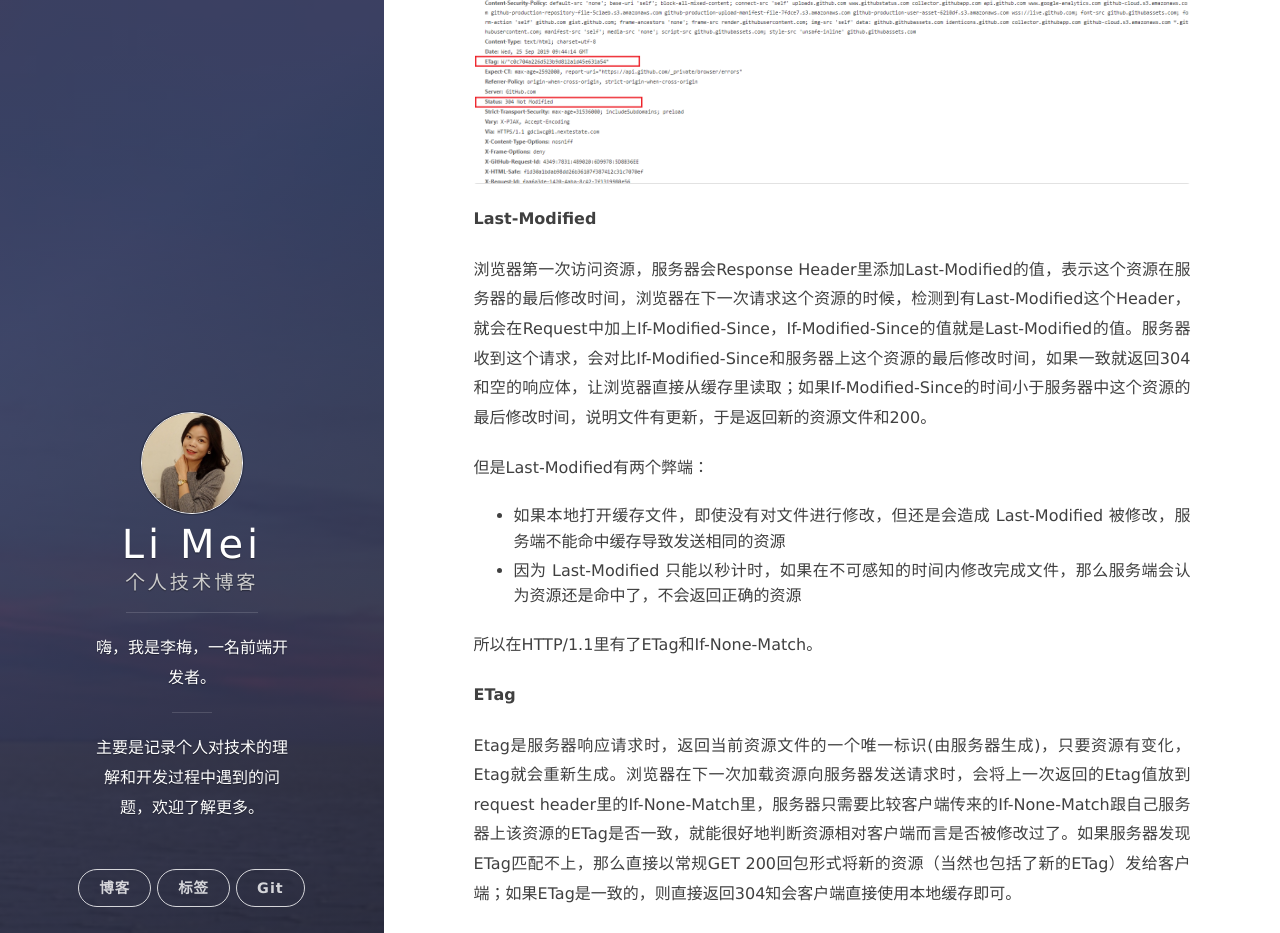
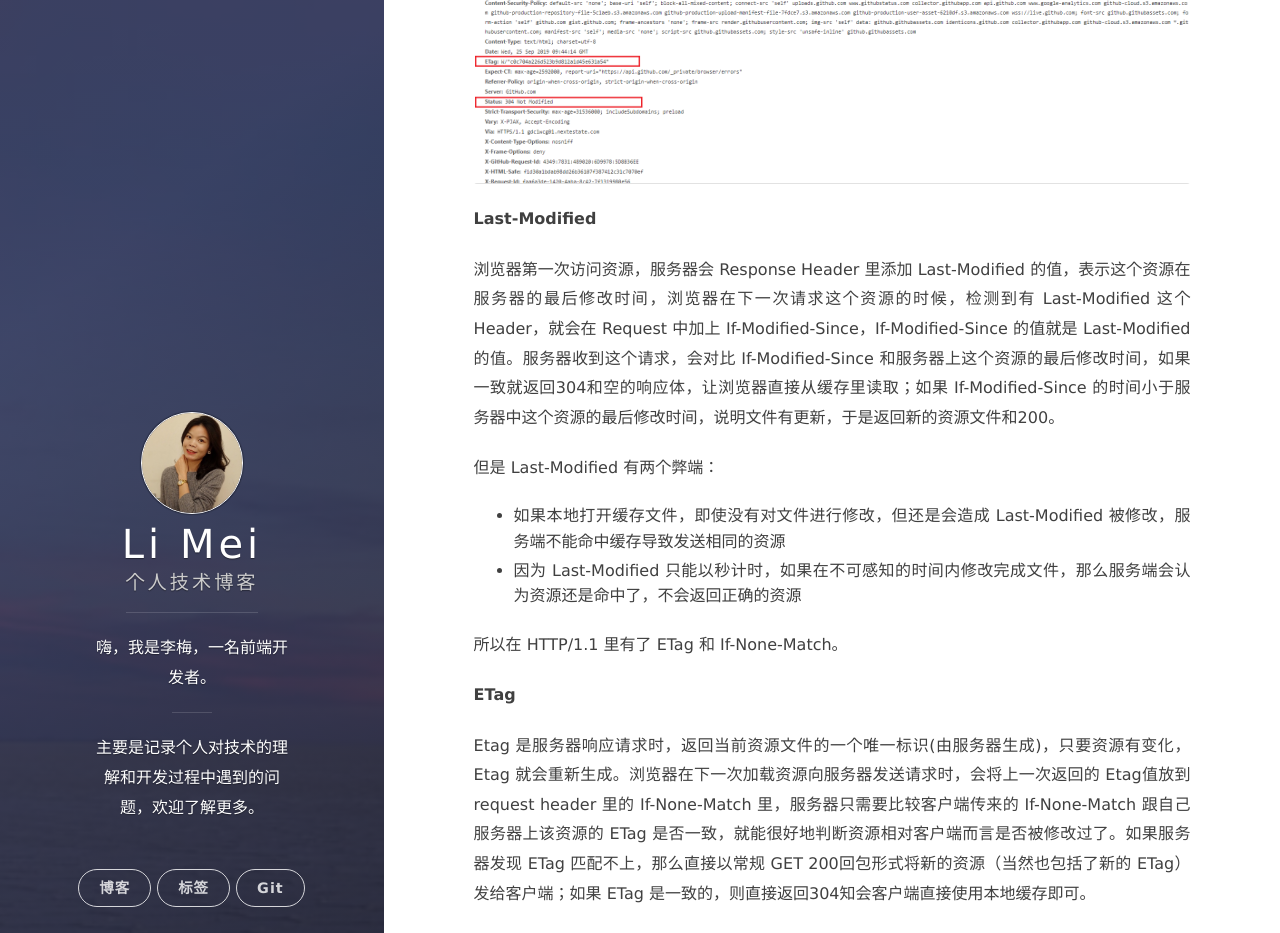
Before and after one commit to LiMeii/LiMeii.github.io, a Jekyll site: the page built from _posts/2018-11-02-web-cache.md, in a window 1280 px wide and 1400 px high, scrolled down 7566 px. Shown: the top 933 px of the window. Built offline with Jekyll 4.4.1, drawn with Linux system fonts in a browser that asks for light colours; nearby versions of some CDN libraries; some of the changed text lies outside the part shown.

Commit message:
update web cache post

````diff
--- a/_posts/2018-11-02-web-cache.md
+++ b/_posts/2018-11-02-web-cache.md
@@ -7,47 +7,47 @@ layout: post
 缓存算是性能优化中比较简单又高效的方式，合理的缓存策略可以减少延迟，在重复利用缓存的资源文件同时，可以减少带宽和降低网络负荷，从而大大提高了性能。这篇文件就来介绍强缓存和协商缓存的工作机制。
 
 ## 什么是浏览器缓存
-以Chrome为例，打开DevTools到NetWork，第一次访问我的Github，能看到总共有28个HTTP Request都是从服务响应拿到的：
+以 Chrome 为例，打开 DevTools 到 NetWork，第一次访问我的 Github，能看到总共有28个 HTTP Request 都是从服务响应拿到的：
 ![web-cache](/assets/images/posts/web/web-cache01.png){:height="100%" width="100%"}
 
-刷新页面，我们看到这个28个Request，有的是从```memory cache```和```disk cache```拿到的，有些是从服务器响应拿到的：
+刷新页面，我们看到这个28个 Request，有的是从```memory cache```和```disk cache```拿到的，有些是从服务器响应拿到的：
 ![web-cache](/assets/images/posts/web/web-cache02.png){:height="100%" width="100%"}
 
-在上图中可以看到，浏览器把一些css文件和图片这些静态资源放在了```memory cache```和```disk cache```，后续在访问这个页面的时候，这些静态资源就可以直接从缓存里拿，而不需要去服务器上下载，从而可以提高性能。
+在上图中可以看到，浏览器把一些 css 文件和图片这些静态资源放在了```memory cache```和```disk cache```，后续在访问这个页面的时候，这些静态资源就可以直接从缓存里拿，而不需要去服务器上下载，从而可以提高性能。
 
 
 整个流程如下：
 ![web-cache](/assets/images/posts/web/web-cache03.png){:height="100%" width="100%"}
 
-### memory cache和disk cache的区别
-静态资源文件，可以放在memory cache也可以放在disk cache里，那么这两个有什么区别呢？
+### memory cache 和 disk cache 的区别
+静态资源文件，可以放在 memory cache 也可以放在 disk cache 里，那么这两个有什么区别呢？
 
 **memory cache**
 
-memory cache是内存中的缓存，主要包含当前页面中已经下载的资源，比如样式、脚本、图片等等。读取内存中的数据肯定比磁盘块，但是内存缓存的时间段，会随着进程的是否而释放。一旦我们关闭Tab页面，内存中的缓存就被释放了。
+memory cache 是内存中的缓存，主要包含当前页面中已经下载的资源，比如样式、脚本、图片等等。读取内存中的数据肯定比磁盘块，但是内存缓存的时间段，会随着进程的是否而释放。一旦我们关闭 Tab 页面，内存中的缓存就被释放了。
 
 
-因为内存有限，并不是所有的资源文件都会放在内存里缓存，它主要用来缓存有preloader相关指令的资源，比如```<link rel="prefetch">```。preloader可以一边解析js/css文件，一边网络请求下一个资源。
+因为内存有限，并不是所有的资源文件都会放在内存里缓存，它主要用来缓存有 preloader 相关指令的资源，比如```<link rel="prefetch">```。preloader 可以一边解析 js/css 文件，一边网络请求下一个资源。
 
 **disk cache**
 
-disk cache也就是存在磁盘上的缓存，读取速度比memory cache慢点，但是所有的资源文件都可以存在磁盘里。在所有浏览器缓存中，disk cache覆盖面最大，它会根据HTTP Header中的字段判断哪些资源需要缓存，哪些资源已经过期需要重新从服务器端请求。
+disk cache 也就是存在磁盘上的缓存，读取速度比 memory cache 慢点，但是所有的资源文件都可以存在磁盘里。在所有浏览器缓存中，disk cache 覆盖面最大，它会根据 HTTP Header 中的字段判断哪些资源需要缓存，哪些资源已经过期需要重新从服务器端请求。
 
 
 一般来说，大的文件和使用频率高的文件，会被优先放在磁盘里。
 
 ## 那么浏览器怎么知道要缓存哪些文件？
-从服务器返回的Http Response Header中，通常有这几个属性用来标识缓存：
+从服务器返回的 Http Response Header 中，通常有这几个属性用来标识缓存：
 - Cache-Control
 - Expires
 - ETag / If-None-Match
 - Last-Modified / If-Modified-Since
 
-其中Expires和Cache-Control是用来标识强缓存，ETag和Last-Modified用来标识协商缓存。
+其中 Expires 和 Cache-Control 是用来标识强缓存，ETag 和 Last-Modified 用来标识协商缓存。
 
 
 ### 强缓存
-强缓存是不会向服务器发送请求，直接从缓存中读取资源，在DevTools的Network可以看到该请求的状态码是200，并且在Size那一列里会显示from memory cache或者from disk cache。强缓存是通过Expires和Cache-Control来实现的，如下：
+强缓存是不会向服务器发送请求，直接从缓存中读取资源，在 DevTools 的 Network 可以看到该请求的状态码是200，并且在 Size 那一列里会显示 from memory cache 或者 from disk cache。强缓存是通过 Expires 和 Cache-Control 来实现的，如下：
 ![web-cache](/assets/images/posts/web/web-cache04.png){:height="100%" width="100%"}
 
 **Expires**
@@ -55,17 +55,17 @@ disk cache也就是存在磁盘上的缓存，读取速度比memory cache慢点
 ```html
 Expires: Wed, 25 Sep 2019 08:13:53 GMT
 ```
-这个属性是http1.0里的，表示缓存里的文件在这个属性对应时间以后过期。在HTTP Response时告诉浏览器在过期时间内可以直接从浏览器缓存里读取数据，无需再次请求，```Expires: Wed, 25 Sep 2019 08:13:53 GMT```表示资源会在```Expires: Wed, 25 Sep 2019 08:13:53 GMT```后过期，需要再次请求。
+这个属性是 http1.0 里的，表示缓存里的文件在这个属性对应时间以后过期。在 HTTP Response 时告诉浏览器在过期时间内可以直接从浏览器缓存里读取数据，无需再次请求，```Expires: Wed, 25 Sep 2019 08:13:53 GMT```表示资源会在```Expires: Wed, 25 Sep 2019 08:13:53 GMT```后过期，需要再次请求。
 
 
-Expires是HTTP/1的产物，受限于本地时间，如果修改了本地时间，可能会造成缓存失效。
+Expires 是 HTTP/1 的产物，受限于本地时间，如果修改了本地时间，可能会造成缓存失效。
 
 **Cache-Control**
 
-Cache-Control是HTTP/1.1的产物，同时有Expires和Cache-Control的时候，Cache-Control的优先级要比Expires要高，比如```Cache-Control: max-age=300```，表示这个请求的返回时间（浏览器会记录该时间）的五分钟之内再次加载该资源，就会从缓存中读取该文件，无需再次请求。
+Cache-Control 是 HTTP/1.1 的产物，同时有 Expires 和 Cache-Control 的时候，Cache-Control 的优先级要比 Expires 要高，比如```Cache-Control: max-age=300```，表示这个请求的返回时间（浏览器会记录该时间）的五分钟之内再次加载该资源，就会从缓存中读取该文件，无需再次请求。
 
 
-Cache-Control除了max-age之外，还有好几个属性可以用来控制cache的行为，比如：
+Cache-Control 除了 max-age 之外，还有好几个属性可以用来控制 cache 的行为，比如：
 
 ```html
 Cache-Control: public
@@ -80,12 +80,12 @@ private 表示资源只可以被浏览器缓存，是私有缓存
 ```html
 Cache-Control: no-store
 ```
-no-store表示浏览器需要每次都从服务器拿资源，真正的不缓存数据到本地。
+no-store 表示浏览器需要每次都从服务器拿资源，真正的不缓存数据到本地。
 
 ```html
 Cache-Control: no-cache
 ```
-no-cache并不是不缓存的意思，而是告诉浏览器要使用缓存文件，但是每次需要跟服务器确认是最新文件以后才能用，一般使用Etag或者Last-Modified字段来控制缓存，看Etag/Last-Modified是否跟服务器匹配，如果匹配就返回304告诉浏览器从缓存里取数据，不匹配就返回200并且重新返回数据。
+no-cache 并不是不缓存的意思，而是告诉浏览器要使用缓存文件，但是每次需要跟服务器确认是最新文件以后才能用，一般使用 Etag 或者 Last-Modified 字段来控制缓存，看 Etag/Last-Modified 是否跟服务器匹配，如果匹配就返回304告诉浏览器从缓存里取数据，不匹配就返回200并且重新返回数据。
 
 ```html
 Cache-Control: max-age=60
@@ -95,7 +95,7 @@ Cache-Control: max-age=60
 ```html
 Cache-Control: s-maxage=60
 ```
-覆盖max-age，作用一样，只在代理服务器中生效
+覆盖 max-age，作用一样，只在代理服务器中生效
 
 ```html
 Cache-Control: must-revalidate
@@ -105,47 +105,47 @@ Cache-Control: must-revalidate
 ```html
 Cache-Control: max-stale=30
 ```
-能容忍的最大过期时间。max-stale指令标示了客户端愿意接收一个已经过期了的响应。如果指定了max-stale的值，则最大容忍时间为对应的秒数。如果没有指定，那么说明浏览器愿意接收任何age的响应（age表示响应由源站生成或确认的时间与当前时间的差值）
+能容忍的最大过期时间。max-stale 指令标示了客户端愿意接收一个已经过期了的响应。如果指定了 max-stale 的值，则最大容忍时间为对应的秒数。如果没有指定，那么说明浏览器愿意接收任何 age 的响应（age表示响应由源站生成或确认的时间与当前时间的差值）
 
 ```html
 Cache-Control: max-fresh=30
 ```
-能够容忍的最小新鲜度，min-fresh标示了客户端不愿意接受新鲜度不多于当前的age加上min-fresh设定的时间之和的响应
+能够容忍的最小新鲜度，min-fresh 标示了客户端不愿意接受新鲜度不多于当前的 age 加上 min-fresh 设定的时间之和的响应
 
-如何结合使用上面这些Cache-Control的属性，可以参考如下：
+如何结合使用上面这些 Cache-Control 的属性，可以参考如下：
 ![web-cache](/assets/images/posts/web/web-cache05.png){:height="100%" width="100%"}
 
 ### 协商缓存
 协商缓存是指在强缓存失效后，浏览器携带缓存标识向服务器发起请求，由服务器根据缓存标识来决定是否使用缓存，过程如下：
-- 缓存还有效，返回304和Not Modified
+- 缓存还有效，返回304和 Not Modified
 ![web-cache](/assets/images/posts/web/web-cache06.png){:height="100%" width="100%"}
 
 - 缓存失效，返回200和请求结果
 ![web-cache](/assets/images/posts/web/web-cache07.png){:height="100%" width="100%"}
 
-协商缓存是利用的是【Last-Modified，If-Modified-Since】和【ETag、If-None-Match】这两对Header来管理的，如下：
+协商缓存是利用的是【Last-Modified，If-Modified-Since】和【ETag、If-None-Match】这两对 Header 来管理的，如下：
 ![web-cache](/assets/images/posts/web/web-cache08.png){:height="100%" width="100%"}
 
 **Last-Modified**
 
-浏览器第一次访问资源，服务器会Response Header里添加Last-Modified的值，表示这个资源在服务器的最后修改时间，浏览器在下一次请求这个资源的时候，检测到有Last-Modified这个Header，就会在Request中加上If-Modified-Since，If-Modified-Since的值就是Last-Modified的值。服务器收到这个请求，会对比If-Modified-Since和服务器上这个资源的最后修改时间，如果一致就返回304和空的响应体，让浏览器直接从缓存里读取；如果If-Modified-Since的时间小于服务器中这个资源的最后修改时间，说明文件有更新，于是返回新的资源文件和200。
+浏览器第一次访问资源，服务器会 Response Header 里添加 Last-Modified 的值，表示这个资源在服务器的最后修改时间，浏览器在下一次请求这个资源的时候，检测到有 Last-Modified 这个 Header，就会在 Request 中加上 If-Modified-Since，If-Modified-Since 的值就是 Last-Modified 的值。服务器收到这个请求，会对比 If-Modified-Since 和服务器上这个资源的最后修改时间，如果一致就返回304和空的响应体，让浏览器直接从缓存里读取；如果 If-Modified-Since 的时间小于服务器中这个资源的最后修改时间，说明文件有更新，于是返回新的资源文件和200。
 
 
-但是Last-Modified有两个弊端：
+但是 Last-Modified 有两个弊端：
 - 如果本地打开缓存文件，即使没有对文件进行修改，但还是会造成 Last-Modified 被修改，服务端不能命中缓存导致发送相同的资源
 - 因为 Last-Modified 只能以秒计时，如果在不可感知的时间内修改完成文件，那么服务端会认为资源还是命中了，不会返回正确的资源
 
-所以在HTTP/1.1里有了ETag和If-None-Match。
+所以在 HTTP/1.1 里有了 ETag 和 If-None-Match。
 
 **ETag**
 
-Etag是服务器响应请求时，返回当前资源文件的一个唯一标识(由服务器生成)，只要资源有变化，Etag就会重新生成。浏览器在下一次加载资源向服务器发送请求时，会将上一次返回的Etag值放到request header里的If-None-Match里，服务器只需要比较客户端传来的If-None-Match跟自己服务器上该资源的ETag是否一致，就能很好地判断资源相对客户端而言是否被修改过了。如果服务器发现ETag匹配不上，那么直接以常规GET 200回包形式将新的资源（当然也包括了新的ETag）发给客户端；如果ETag是一致的，则直接返回304知会客户端直接使用本地缓存即可。
+Etag 是服务器响应请求时，返回当前资源文件的一个唯一标识(由服务器生成)，只要资源有变化，Etag 就会重新生成。浏览器在下一次加载资源向服务器发送请求时，会将上一次返回的 Etag值放到request header 里的 If-None-Match 里，服务器只需要比较客户端传来的 If-None-Match 跟自己服务器上该资源的 ETag 是否一致，就能很好地判断资源相对客户端而言是否被修改过了。如果服务器发现 ETag 匹配不上，那么直接以常规 GET 200回包形式将新的资源（当然也包括了新的 ETag）发给客户端；如果 ETag 是一致的，则直接返回304知会客户端直接使用本地缓存即可。
 
-ETag的优先级要高于Last-Modified。
+ETag 的优先级要高于 Last-Modified。
 
 
 ## 缓存机制总结
-强制缓存优先于协商缓存进行，若强制缓存(Expires和Cache-Control)生效则直接使用缓存，若不生效则进行协商缓存(Last-Modified / If-Modified-Since和Etag / If-None-Match)，协商缓存由服务器决定是否使用缓存，若协商缓存失效，那么代表该请求的缓存失效，返回200，重新返回资源和缓存标识，再存入浏览器缓存中；生效则返回304，继续使用缓存。具体流程图如下：
+强制缓存优先于协商缓存进行，若强制缓存(Expires 和 Cache-Control)生效则直接使用缓存，若不生效则进行协商缓存(Last-Modified / If-Modified-Since和Etag / If-None-Match)，协商缓存由服务器决定是否使用缓存，若协商缓存失效，那么代表该请求的缓存失效，返回200，重新返回资源和缓存标识，再存入浏览器缓存中；生效则返回304，继续使用缓存。具体流程图如下：
 ![web-cache](/assets/images/posts/web/web-cache09.png){:height="100%" width="100%"}
 
 ### 如果浏览器没有设置缓存策略，缓存怎么处理？
@@ -168,7 +168,7 @@ ETag的优先级要高于Last-Modified。
 
 ### 那么如何解决这个问题呢？
 
-通常来讲，引用js或者其他静态文件是这样的：
+通常来讲，引用 js 或者其他静态文件是这样的：
 ```html
 <script src="../js/app.min.js">
 ```
@@ -178,12 +178,12 @@ ETag的优先级要高于Last-Modified。
 <script src="../js/app-v2.min.js">
 ```
 
-**第二种方案就是每次对应静态文件里有内容改动的时候，自动加一段hash到静态文件名里**
+**第二种方案就是每次对应静态文件里有内容改动的时候，自动加一段 hash 到静态文件名里**
 ```html
 <script src="../js/app-ef1d8c670o00b204e9800998ecfere.min.js">
 ```
 
-**第三种方案是在后面加一段query string**
+**第三种方案是在后面加一段 query string**
 ```html
 <script src="../js/app.min.js？cb=3424243234">
 ```
````
